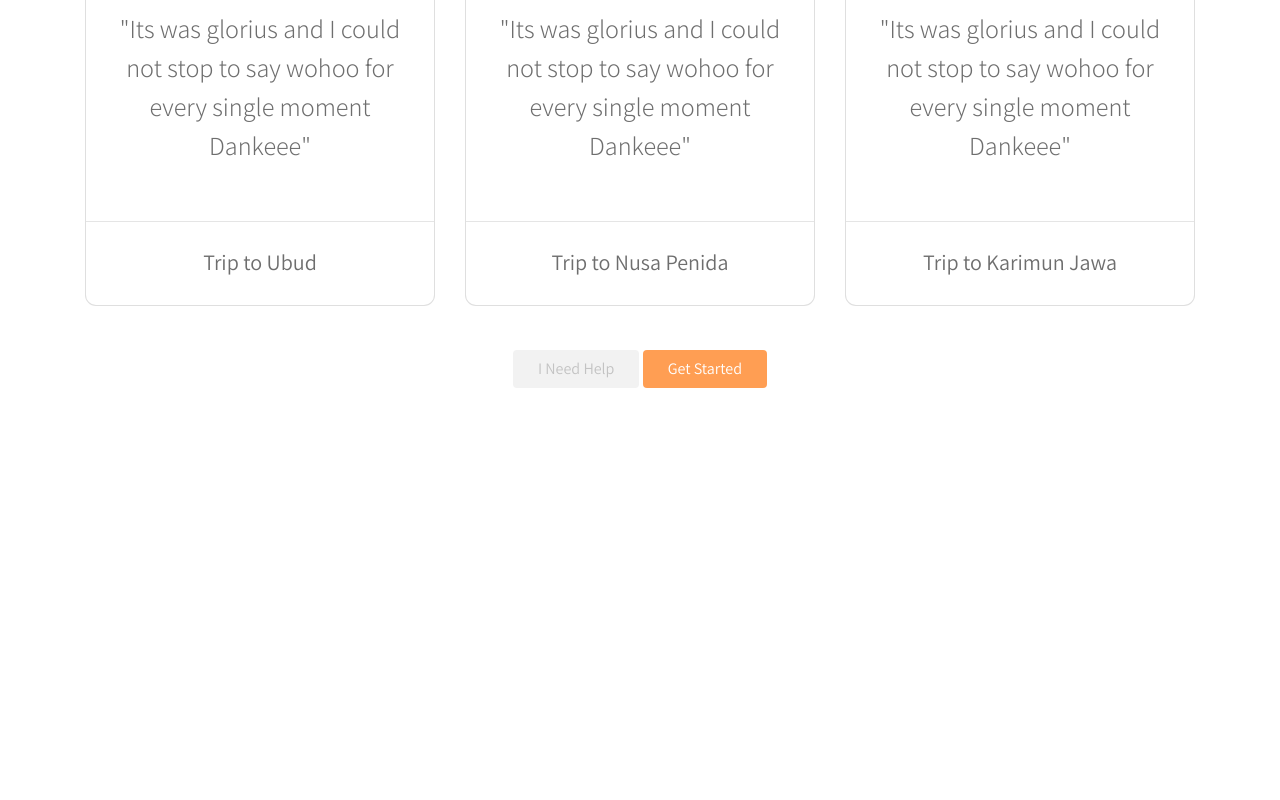
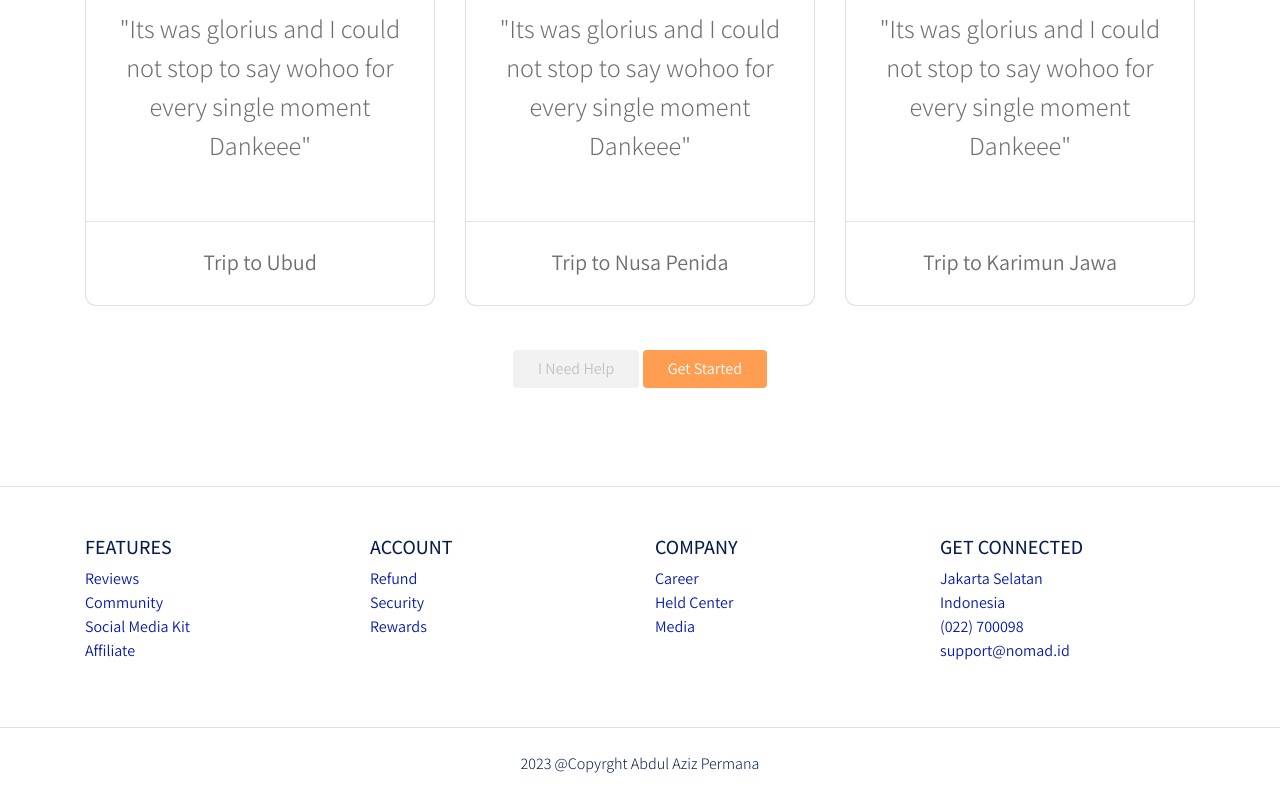
Before and after one commit to abdulazizpermana/nomads, a plain HTML site: page index.html in a window 1280 px wide. Shown: the part 2128-2928 px from the top of the page. Before the commit the page ends 2566 px from the top, so only its background shows below. Drawn offline with nearby package versions, Linux system fonts and the light colour scheme; a web font is replaced by a local one.

Commit message:
Added: footer

```diff
--- a/frontend/styles/main.scss
+++ b/frontend/styles/main.scss
@@ -252,3 +252,9 @@ header{
         }
     }
 }
+
+.section-footer{
+    a{
+        color: #071CAD;
+    }
+}
--- a/index.html
+++ b/index.html
@@ -90,7 +90,6 @@
                 Get Started
             </a>
         </header>
-
 
         <main>
             <div class="container">
@@ -205,7 +204,8 @@
                             </p>
                         </div>
                         <div class="col-md-8 text-center">
-                            <img src="frontend/images/partner.png" alt="logo-partner" class="img-partner">
+                            <img src="frontend/images/partner.png"
+                                alt="logo-partner" class="img-partner">
                         </div>
                     </div>
                 </div>
@@ -228,13 +228,16 @@
                 </div>
             </section>
 
-            <section class="section section-testimonial-content" id="testimonialContent">
+            <section class="section section-testimonial-content"
+                id="testimonialContent">
                 <div class="container">
-                    <div class="section-popular-travel row justify-content-center">
+                    <div
+                        class="section-popular-travel row justify-content-center">
                         <div class="col-sm-6 col-md-6 col-lg-4">
                             <div class="card card-testimonial text-center">
                                 <div class="testimonial-content">
-                                    <img src="frontend/images/avatar-1@2x.png" alt="User" class="mb-4 rounded-circle">
+                                    <img src="frontend/images/avatar-1@2x.png"
+                                        alt="User" class="mb-4 rounded-circle">
                                     <h3 class="mb-4">Angga Risky</h3>
                                     <p class="testimonial">
                                         "Its was glorius and I could not stop to say wohoo for every single moment Dankeee"
@@ -249,7 +252,8 @@
                         <div class="col-sm-6 col-md-6 col-lg-4">
                             <div class="card card-testimonial text-center">
                                 <div class="testimonial-content">
-                                    <img src="frontend/images/avatar-2@2x.png" alt="User" class="mb-4 rounded-circle">
+                                    <img src="frontend/images/avatar-2@2x.png"
+                                        alt="User" class="mb-4 rounded-circle">
                                     <h3 class="mb-4">Jennifer Drinked</h3>
                                     <p class="testimonial">
                                         "Its was glorius and I could not stop to say wohoo for every single moment Dankeee"
@@ -264,7 +268,8 @@
                         <div class="col-sm-6 col-md-6 col-lg-4">
                             <div class="card card-testimonial text-center">
                                 <div class="testimonial-content">
-                                    <img src="frontend/images/avatar-3@2x.png" alt="User" class="mb-4 rounded-circle">
+                                    <img src="frontend/images/avatar-3@2x.png"
+                                        alt="User" class="mb-4 rounded-circle">
                                     <h3 class="mb-4">Jessica Molue</h3>
                                     <p class="testimonial">
                                         "Its was glorius and I could not stop to say wohoo for every single moment Dankeee"
@@ -291,6 +296,57 @@
             </section>
         </main>
 
+        <footer class="section-footer mt-5 mb-4 border-top">
+            <div class="container pt-5 pb-5">
+                <div class="row justify-content-center">
+                    <div class="col-12">
+                        <div class="row">
+                            <div class="col-12 col-lg-3">
+                                <h5>FEATURES</h5>
+                                <ul class="list-unstyled">
+                                    <li><a href="#">Reviews</a></li>
+                                    <li><a href="#">Community</a></li>
+                                    <li><a href="#">Social Media Kit</a></li>
+                                    <li><a href="#">Affiliate</a></li>
+                                </ul>
+                            </div>
+                            <div class="col-12 col-lg-3">
+                                <h5>ACCOUNT</h5>
+                                <ul class="list-unstyled">
+                                    <li><a href="#">Refund</a></li>
+                                    <li><a href="#">Security</a></li>
+                                    <li><a href="#">Rewards</a></li>
+                                </ul>
+                            </div>
+                            <div class="col-12 col-lg-3">
+                                <h5>COMPANY</h5>
+                                <ul class="list-unstyled">
+                                    <li><a href="#">Career</a></li>
+                                    <li><a href="#">Held Center</a></li>
+                                    <li><a href="#">Media</a></li>
+                                </ul>
+                            </div>
+                            <div class="col-12 col-lg-3">
+                                <h5>GET CONNECTED</h5>
+                                <ul class="list-unstyled">
+                                    <li><a href="#">Jakarta Selatan</a></li>
+                                    <li><a href="#">Indonesia</a></li>
+                                    <li><a href="#">(022) 700098</a></li>
+                                    <li><a href="#">support@nomad.id</a></li>
+                                </ul>
+                            </div>
+                        </div>
+                    </div>
+                </div>
+            </div>
+            <div class="container-fluid">
+                <div class="row border-top justify-content-center align-items-center pt-4">
+                    <div class="col-auto text-gray-500 font-weight-light">
+                        2023 @Copyrght Abdul Aziz Permana
+                    </div>
+                </div>
+            </div>
+        </footer>
 
         <script src="frontend/libraries/jquery/jquery-3.4.1.min.js"></script>
         <script src="frontend/libraries/bootstrap/js/bootstrap.js"></script>
```
Also changed, not shown: frontend/styles/main.css, 1 other file.
